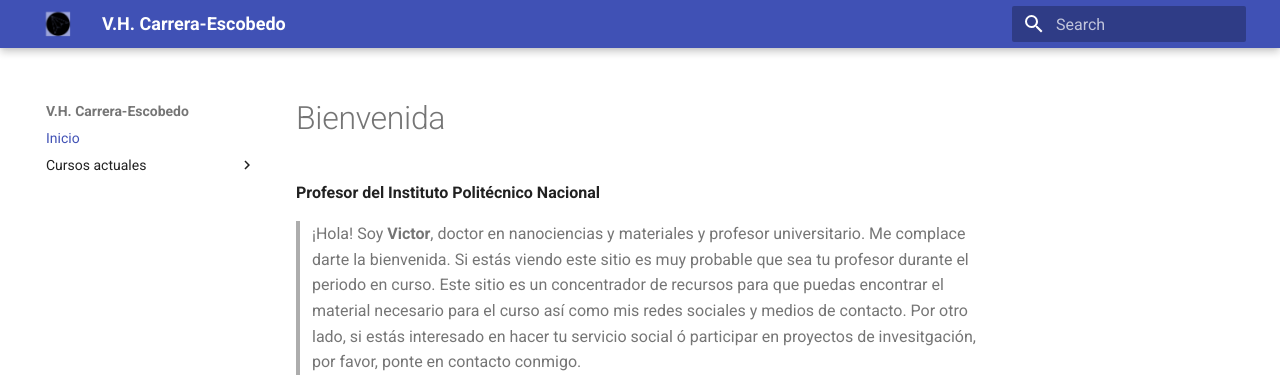
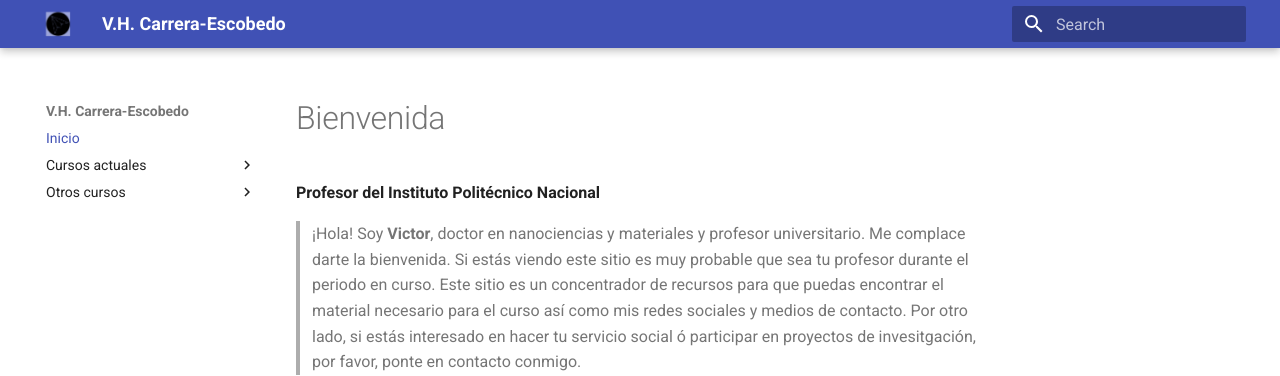
Before and after one commit to vcarrerae/Recursos-academicos, an MkDocs documentation site: the page built from docs/index.md, in a window 1280 px wide. Shown: the top 376 px of the page. Built offline with MkDocs 1.6.1 and Material for MkDocs 9.7.7, drawn with Linux system fonts in a browser that asks for light colours.

Commit message:
Add 'Otros cursos' section to mkdocs.yml

```diff
--- a/mkdocs.yml
+++ b/mkdocs.yml
@@ -14,3 +14,5 @@ nav:
   - Cursos actuales:
     - "[MM] Cálculo Diferencial e Integral": MM_calculo_diferencial_integral.md
     - "[MM] Cálculo Vectorial": MM_calculo_vectorial.md
+  - Otros cursos:
+    - "[AL] Estadística": AL_estadistica.md
```
